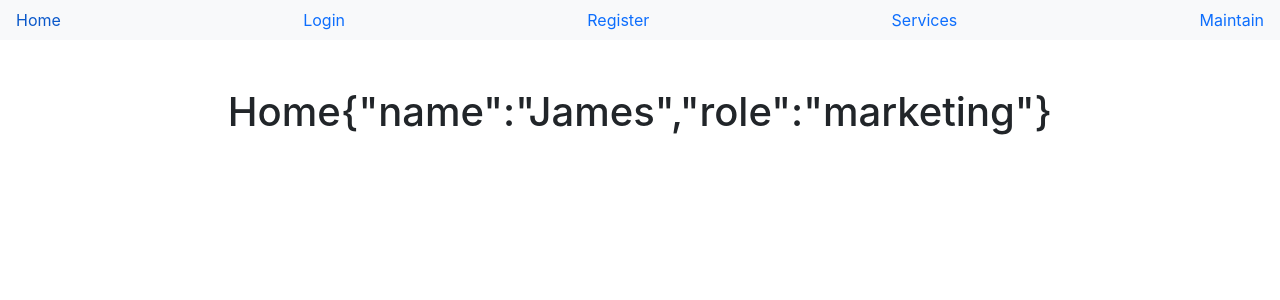
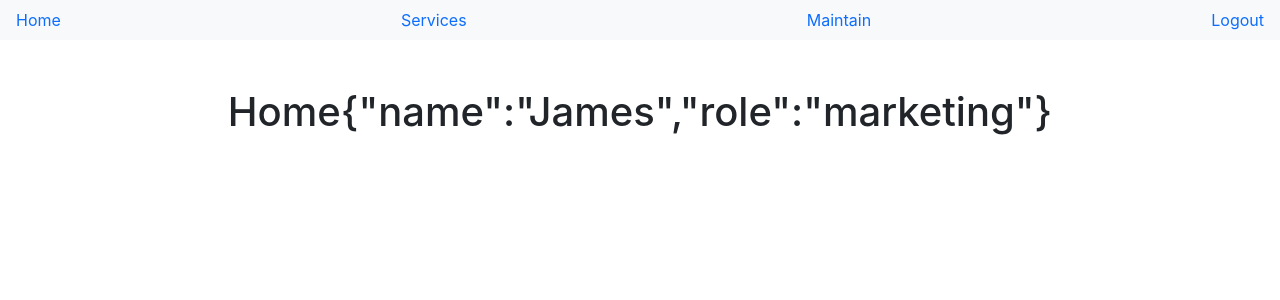
Before and after one commit to Veronica2484/LCBook, a React (Create React App) app in the folder client/: page / in a window 1280 px wide. Shown: the top 300 px of the page. Built offline with nearby package versions, Linux system fonts and the light colour scheme.

Commit message:
Add logout function and push the user to login

```diff
--- a/client/src/components/NavBar.js
+++ b/client/src/components/NavBar.js
@@ -1,28 +1,62 @@
 //we import link from router dom to link a component to other pages
 import { Link } from 'react-router-dom'
+import { useSelector, useDispatch } from 'react-redux'
+//import a hook to use the history function
+import { useHistory } from 'react-router-dom'
 
 //after we import BrowserRouter we need to wrap the routers
 //we have to add exact in order to retrieve the exact page otherwise will retrieve the first coincidence even though the rest of the path does not match
 //add a navigation bar to navigate around the application
 
-const NavBar = () => (
+const NavBar = () => {
+  const dispatch = useDispatch()
+  const { auth } = useSelector((state) => ({ ...state }))
+  const history = useHistory()
+
+  const logout = () => {
+    dispatch({
+      type: 'LOGOUT',
+      payload: null,
+    })
+    window.localStorage.removeItem('auth')
+    //push the user to the login once it is logged out
+    history.push('/login')
+  }
+
+  return (
     <div className="nav bg-light d-flex justify-content-between">
       <Link className="nav-link" to="/">
         Home
       </Link>
+
+      <Link className="nav-link" to="/services">
+        Services
+      </Link>
+      <Link className="nav-link" to="/maintain">
+        Maintain
+      </Link>
+
+      {auth !== null && (
+        //add the pointer class to add a pointer to the logout function
+        <href className="nav-link pointer" onClick={logout}>
+          Logout
+        </href>
+      )}
+
+      {auth === null && (
+        <>
+          {''}
           <Link className="nav-link" to="/login">
             Login
           </Link>
           <Link className="nav-link" to="/register">
             Register
           </Link>
-    <Link className="nav-link" to="/services">
-      Services
-    </Link>
-    <Link className="nav-link" to="/maintain">
-      Maintain
-    </Link>
+          {''}
+        </>
+      )}
     </div>
   )
+}
 
 export default NavBar
```
Lines whose indentation alone changed are shown as unchanged.
